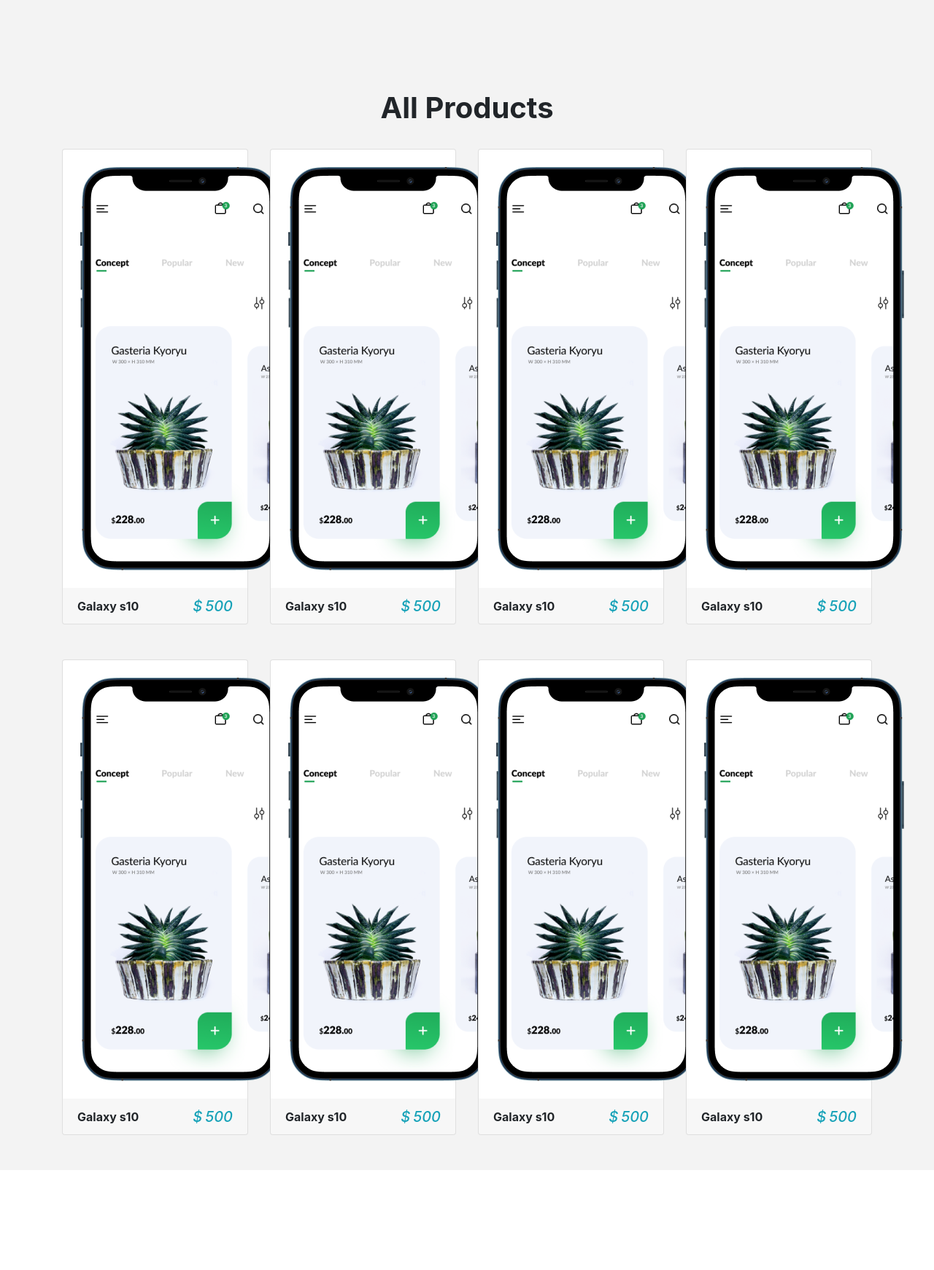
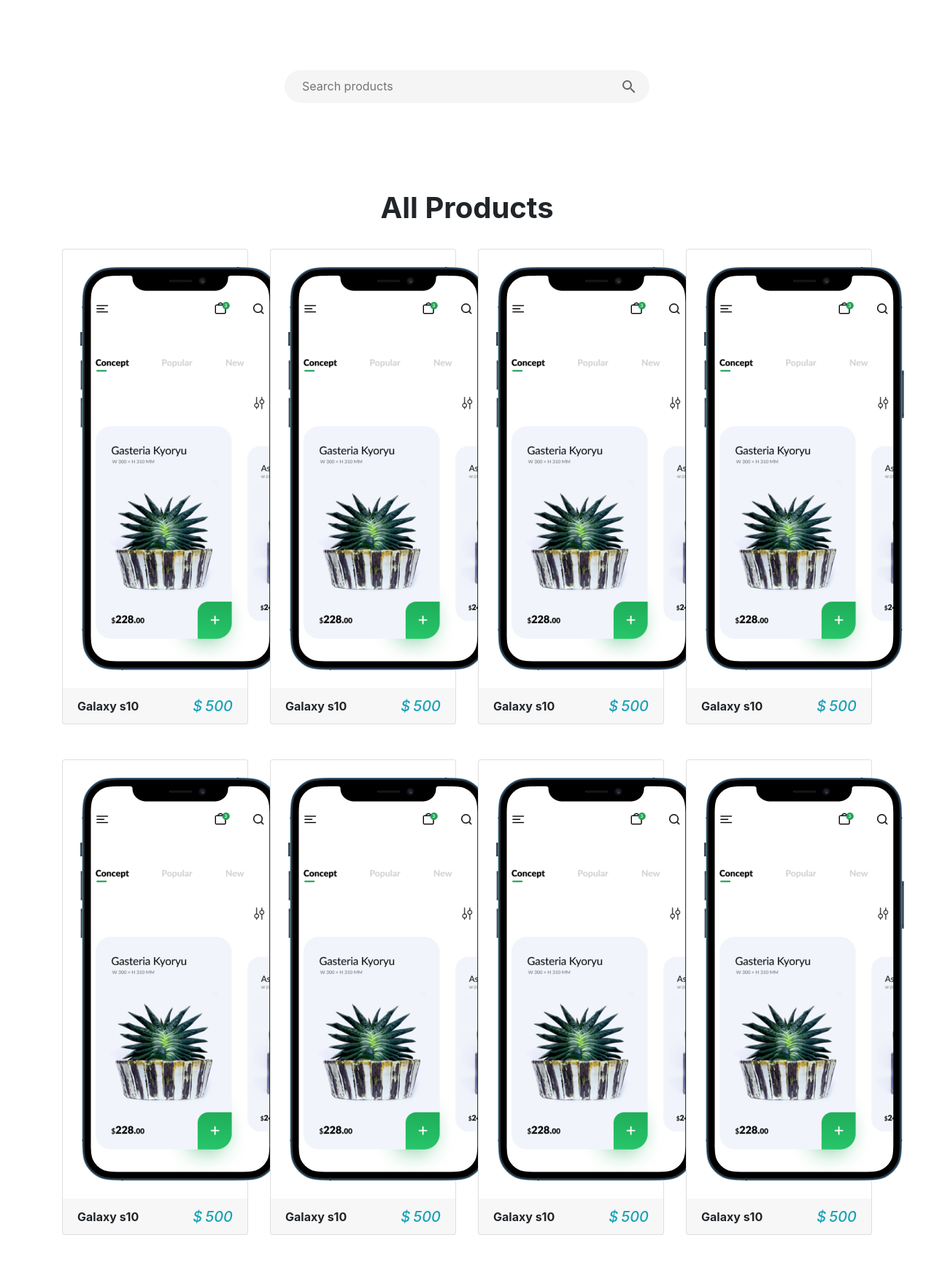
Before and after one commit to CrimsonMckay/Ecommerce, a Django app: template store/templates/home.html in a window 1280 px wide. Shown: the part 105-1846 px from the top of the page at 73% size. Before the commit the page ends 1661 px from the top, so only its background shows below. Run offline with Django 3.2, Linux system fonts and the light colour scheme; the template is opened without the code that fills it, so the values that code supplies are empty; parts of the project's set-up code (start-up, migrations or seed data) failed here and were passed over; some libraries are stand-ins or nearby versions.

Commit message:
search bar added

```diff
--- a/store/static/css/base.css
+++ b/store/static/css/base.css
@@ -1,5 +1,5 @@
 body {
-    background: #f3f3f3;
+    background: #ffffff;
 }
 
 .Navbar1 {
@@ -69,3 +69,55 @@ body {
     padding-top: 0px;
     padding-bottom: 100px;
 }
+
+.store-elements {
+    display: -webkit-box;
+    display: -webkit-flex;
+    display: -ms-flexbox;
+    display: flex;
+    width: 80%;
+    padding: 10px 0px;
+    -webkit-box-orient: horizontal;
+    -webkit-box-direction: normal;
+    -webkit-flex-direction: row;
+    -ms-flex-direction: row;
+    flex-direction: row;
+    background-color: transparent;
+}
+
+.wrapper {
+    width: 100%;
+    max-width: 31.25rem;
+    margin: 6rem auto;
+}
+
+.searchBar {
+    width: 100%;
+    display: flex;
+    flex-direction: row;
+    align-items: center;
+}
+
+#searchQueryInput {
+    width: 100%;
+    height: 2.8rem;
+    background: #f5f5f5;
+    outline: none;
+    border: none;
+    border-radius: 1.625rem;
+    padding: 0 3.5rem 0 1.5rem;
+    font-size: 1rem;
+}
+
+#searchQuerySubmit {
+    width: 3.5rem;
+    height: 2.8rem;
+    margin-left: -3.5rem;
+    background: none;
+    border: none;
+    outline: none;
+}
+
+#searchQuerySubmit:hover {
+    cursor: pointer;
+}
--- a/store/templates/base.html
+++ b/store/templates/base.html
@@ -42,10 +42,15 @@
 
 </nav>
 
-<div class="wrapper m0-100">
+<div class="wrapper">
 
-
-
+  <div class="searchBar">
+    <input id="searchQueryInput" type="text" name="searchQueryInput" placeholder="Search products" value="" />
+    <button id="searchQuerySubmit" type="submit" name="searchQuerySubmit">
+      <svg style="width:24px;height:24px" viewBox="0 0 24 24"><path fill="#666666" d="M9.5,3A6.5,6.5 0 0,1 16,9.5C16,11.11 15.41,12.59 14.44,13.73L14.71,14H15.5L20.5,19L19,20.5L14,15.5V14.71L13.73,14.44C12.59,15.41 11.11,16 9.5,16A6.5,6.5 0 0,1 3,9.5A6.5,6.5 0 0,1 9.5,3M9.5,5C7,5 5,7 5,9.5C5,12 7,14 9.5,14C12,14 14,12 14,9.5C14,7 12,5 9.5,5Z" />
+      </svg>
+    </button>
+  </div>
 </div>
 
 
```
Also changed, not shown: store/static/img/logop.png (deleted), store/static/img/logoy.png (deleted).
